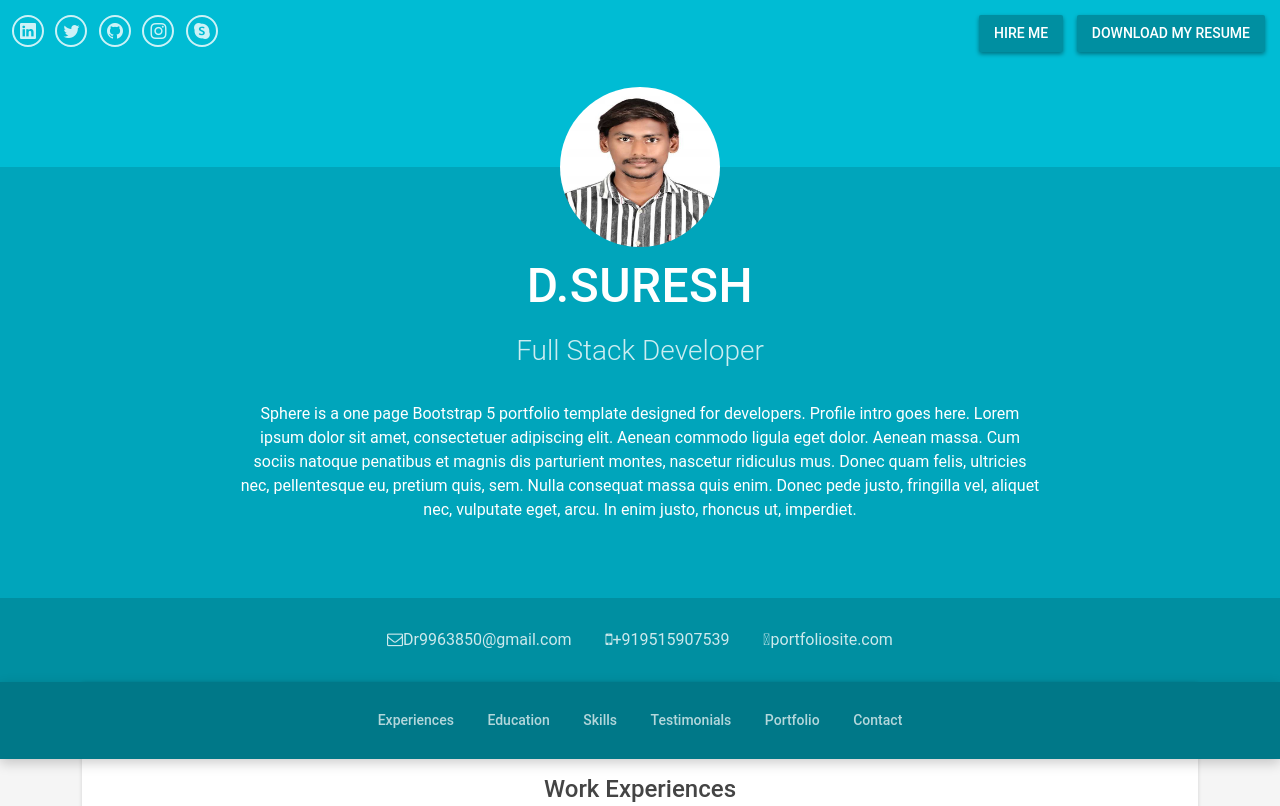
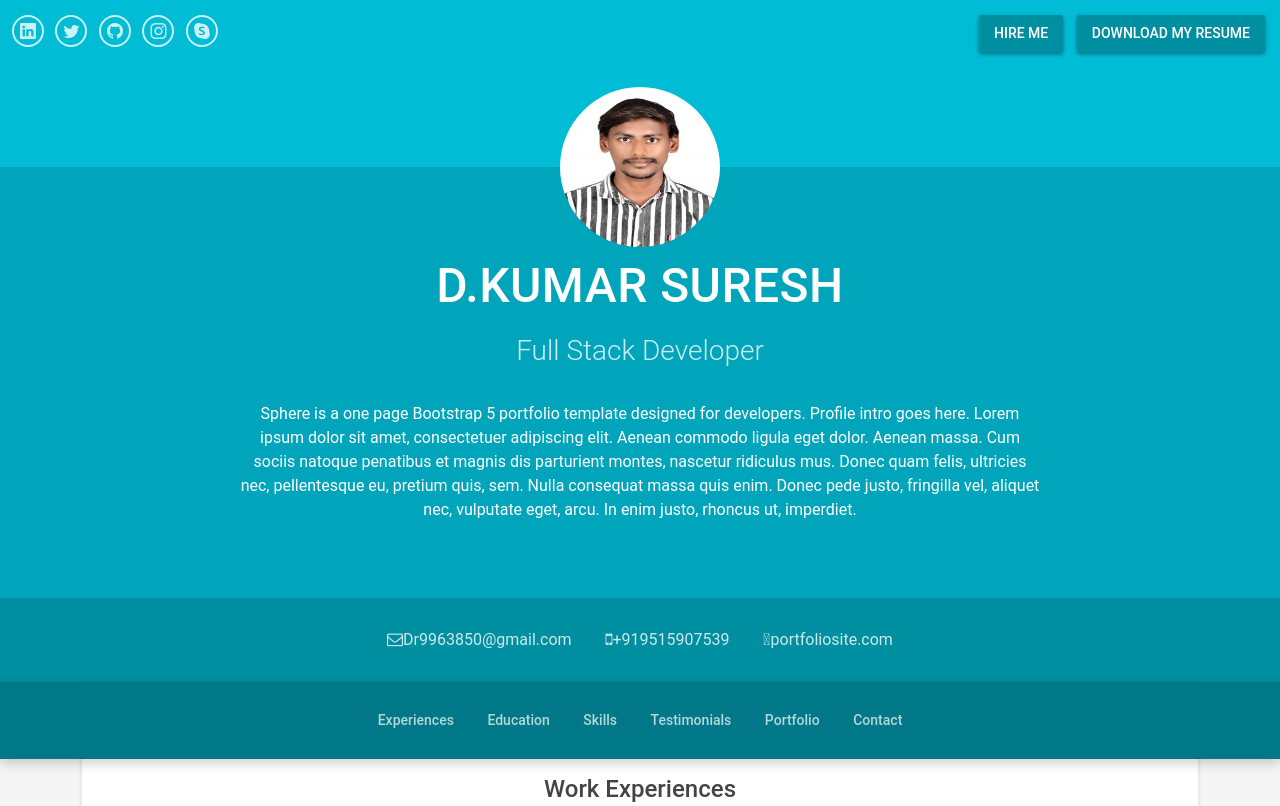
Before and after one commit to DHARAVATHSURESH/Boostrap_web_application, a plain HTML site: page boostrap.html in a window 1280 px wide. Shown: the top 806 px of the page. Drawn offline with nearby package versions, Linux system fonts and the light colour scheme.

Commit message:
modified files

```diff
--- a/boostrap.html
+++ b/boostrap.html
@@ -34,7 +34,7 @@
         <div class="intro">
             <div class="container text-center">
                 <img class="profile-image rounded-circle"  src="SURESH123456.jpg"  alt="">
-                <h1 class="name">D.SURESH</h1>
+                <h1 class="name">D.KUMAR SURESH</h1>
                 <div class="title">Full Stack Developer</div>
                 <div class="profile">
                     <p>Sphere is a one page Bootstrap 5 portfolio template designed for developers. Profile intro goes here. Lorem ipsum dolor sit amet, consectetuer adipiscing elit. Aenean commodo ligula eget dolor. Aenean massa. Cum sociis natoque penatibus et magnis dis parturient montes, nascetur ridiculus mus. Donec quam felis, ultricies nec, pellentesque eu, pretium quis, sem. Nulla consequat massa quis enim. Donec pede justo, fringilla vel, aliquet nec, vulputate eget, arcu. In enim justo, rhoncus ut, imperdiet.</p>
```
